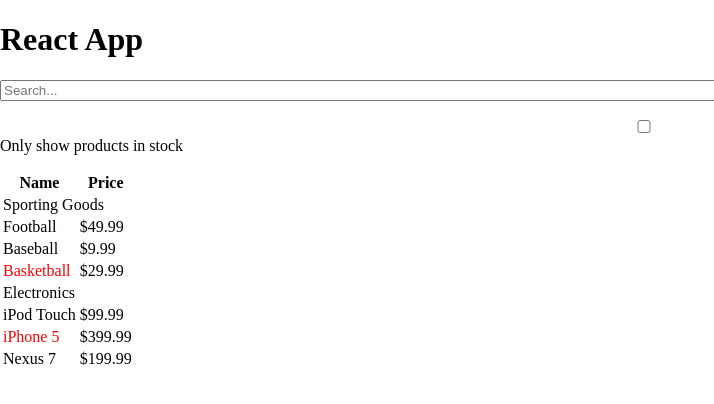
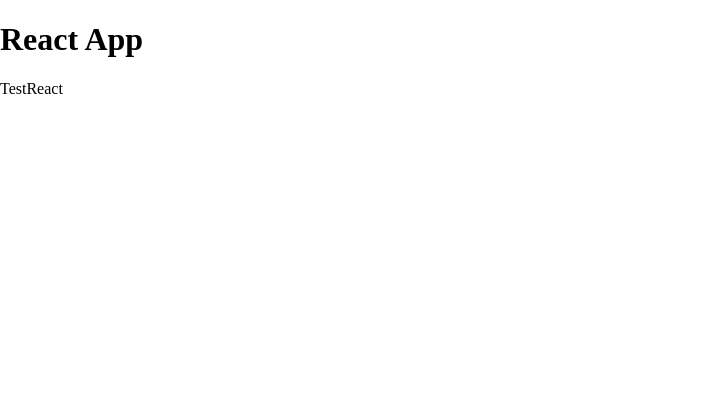
Before and after one commit to sterlingdiazd/react-learning, a React app: page / in a window 1280 px wide. Shown: the top 404 px of the page, without its empty margins (0-714 px from the left). Built offline with nearby package versions, Linux system fonts and the light colour scheme.

Commit message:
Product Table

```diff
--- a/package.json
+++ b/package.json
@@ -15,6 +15,7 @@
   },
   "devDependencies": {
     "@babel/core": "^7.12.3",
+    "@babel/plugin-transform-react-jsx-source": "^7.16.7",
     "@babel/preset-env": "^7.12.1",
     "@babel/preset-react": "^7.12.1",
     "babel-loader": "^8.1.0",
--- a/src/components/App.js
+++ b/src/components/App.js
@@ -13,6 +13,7 @@
 import SplitPane from './Composition/SplitPane/SplitPane';
 import SignUpDialog from './Composition/SignUpDialog/SignUpDialog';
 import FilterableProductTable from './Products/FilterableProductTable/FilterableProductTable';
+import TestReact from './TestReact/TestReact';
 
 
 class App extends Component {
@@ -56,7 +57,8 @@
                 {/* {<SignUpDialog />} */}
                 {/* {<SplitPane left={<Reservation />} right={<Clock />} />} */}
 
-                {<FilterableProductTable products={PRODUCTS} />}
+                {/* {<FilterableProductTable products={PRODUCTS} />} */}
+                {<TestReact />}
 
             </div>
 
--- a/src/components/Products/FilterableProductTable/FilterableProductTable.js
+++ b/src/components/Products/FilterableProductTable/FilterableProductTable.js
@@ -3,11 +3,34 @@
 import SearchBar from "../SearchBar/SearchBar";
 
 class FilterableProductTable extends Component {
+
+  constructor(props) {
+    super(props);
+    this.state = { filterText: '', inStockOnly: false }
+    this.handleFilterTextChange = this.handleFilterTextChange.bind(this)
+    this.handleInStockOnlyChange = this.handleInStockOnlyChange.bind(this)
+  }
+
+  handleFilterTextChange(filterText) {
+    this.setState({ filterText: filterText })
+  }
+
+  handleInStockOnlyChange(inStockOnly) {
+    this.setState({
+      inStockOnly: inStockOnly
+    })
+  }
+
   render() {
     return (
       <div>
-        <SearchBar />
-        <ProductTable products={this.props.products} />
+        <SearchBar
+          filterText={this.state.filterText} onFilterTextChange={this.handleFilterTextChange}
+          inStockOnly={this.state.inStockOnly} onInStockOnlyChange={this.handleInStockOnlyChange} />
+        <ProductTable
+          filterText={this.state.filterText}
+          products={this.props.products}
+          inStockOnly={this.state.inStockOnly} />
       </div>
     )
   }
--- a/src/components/Products/ProductTable/ProductTable.js
+++ b/src/components/Products/ProductTable/ProductTable.js
@@ -10,8 +10,19 @@
 
     const rows = []
     let lastCategory = null
+    const filterText = this.props.filterText
+    const inStockOnly = this.props.inStockOnly
 
     this.props.products.forEach((product) => {
+
+      if (product.name.indexOf(filterText) === -1) {
+        return
+      }
+
+      if (inStockOnly && !product.stocked) {
+        return
+      }
+
       if (product.category != lastCategory) {
         rows.push(
           <ProductCategoryRow
--- a/src/components/Products/SearchBar/SearchBar.js
+++ b/src/components/Products/SearchBar/SearchBar.js
@@ -1,13 +1,34 @@
 import React, { Component } from "react";
 
 class SearchBar extends Component {
+
+  constructor(props) {
+    super(props)
+    this.handleFilterTextChange = this.handleFilterTextChange.bind(this)
+    this.handleInStockChange = this.handleInStockChange.bind(this)
+  }
+
+  handleFilterTextChange(event) {
+    this.props.onFilterTextChange(event.target.value)
+  }
+
+  handleInStockChange(event) {
+    this.props.onInStockChange(event.target.value)
+  }
+
   render() {
+    const filterText = this.props.filterText
+    const inStockOnly = this.props.inStockOnly
     return (
       <div className="searchProductBox">
         <form>
-          <input className="inputWidth" type="text" placeholder="Search..." />
+          <input
+            type="text"
+            placeholder="Search..."
+            value={filterText}
+            onChange={this.handleFilterTextChange} />
           <p>
-            <input className="inputWidth" type="checkbox" />
+            <input type="checkbox" checked={inStockOnly} onChange={this.handleInStockChange} />
             {' '}
             Only show products in stock
           </p>
--- /dev/null
+++ b/src/components/TestReact/TestReact.js
@@ -0,0 +1,10 @@
+import React, { Component } from "react";
+import { add } from './math'
+
+class TestReact extends Component {
+  render() {
+    return <div>TestReact</div>;
+  }
+}
+
+export default TestReact;
--- /dev/null
+++ b/src/components/TestReact/index.js
@@ -0,0 +1 @@
+export { default } from "./TestReact";
--- a/src/index.html
+++ b/src/index.html
@@ -4,7 +4,7 @@
 <head>
     <meta charset="UTF-8">
     <meta name="viewport" content="width=device-width, initial-scale=1.0">
-    <title>Document</title>
+    <title>React App</title>
 
 </head>
 
```
Also changed, not shown: src/components/TestReact/TestReact.module.css (added), 2 other files (tests, documents, lock files or other folders).
